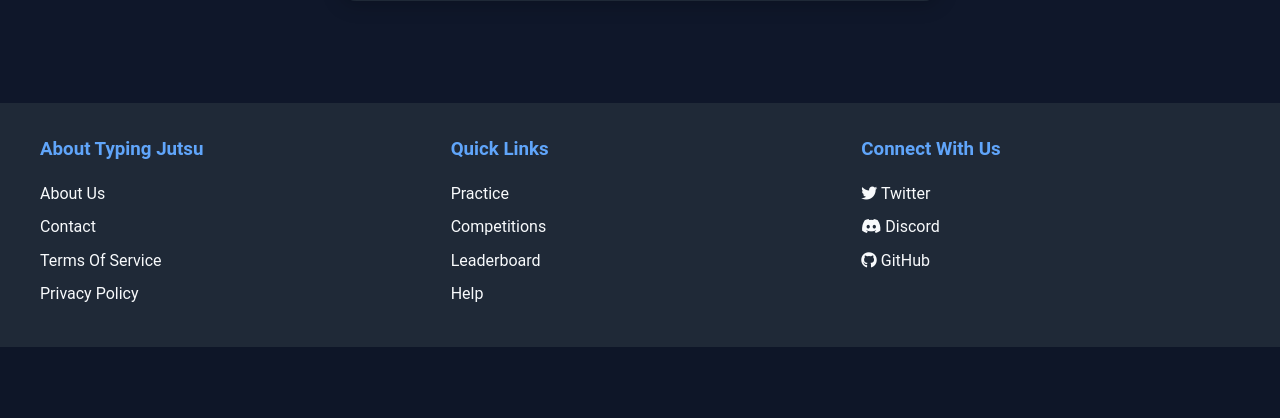
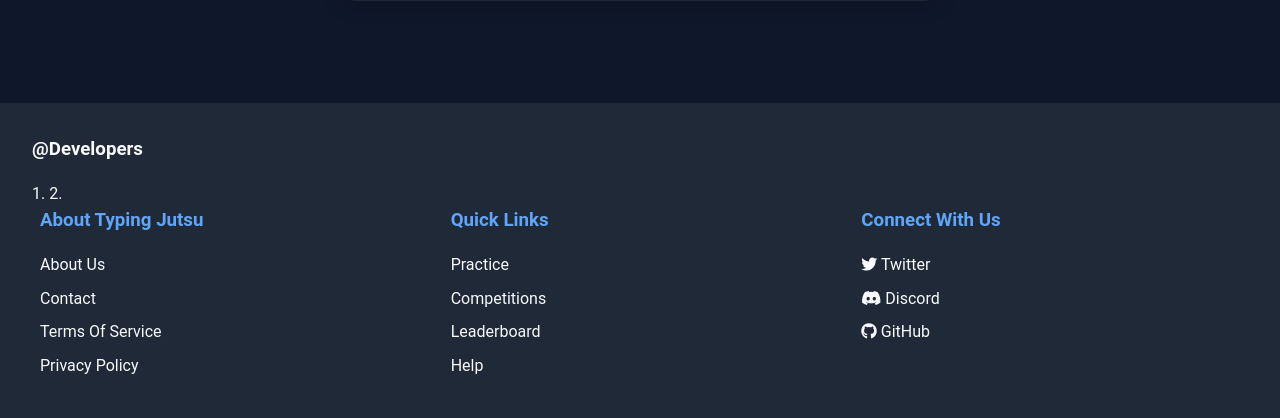
Before and after one commit to Tikesh01/Typingjutsu, a Django app: page /login/ in a window 1280 px wide. Shown: the part 773-1191 px from the top of the page. Before the commit the page ends 1120 px from the top, so only its background shows below. Run offline with Django 5.2, Linux system fonts and the light colour scheme; some web fonts are replaced.

Commit message:
Ui done almost

```diff
--- a/Typing_jutsu/typing_game/templates/typing_game/base.html
+++ b/Typing_jutsu/typing_game/templates/typing_game/base.html
@@ -61,6 +61,11 @@
     </main>
 
     <footer>
+        <div class="promotion">
+            <h3>@Developers</h3>
+            <span>1.<a href=""></a></span>
+            <span>2. <a href=""></a></span>
+        </div>
         <div class="footer-content">
             <div class="footer-section">
                 <h3>About Typing Jutsu</h3>
--- a/Typing_jutsu/typing_game/templates/typing_game/live_competition.html
+++ b/Typing_jutsu/typing_game/templates/typing_game/live_competition.html
@@ -95,6 +95,7 @@
         </ul>
     </div>
 {%else%}
+    <div class="container">
         <h2>Your Performance</h2>
         <div class="race-track">
             Typing not started yet
@@ -102,6 +103,7 @@
         <h2 id="para-header">
             <span>Uploaded Paragraph </span>
             <span id="duration">{{competition.duration}} minute(s)</span>
+            <span>{{competition.type}} typing</span>
         </h2>
         <div class="uploaded_para">
             {% for para in competition.paragraphs %}
@@ -118,5 +120,6 @@
                 <textarea name="TypingPara" id="TypingPara" placeholder="Wait for the organizer to start the competition..." rows="1" disabled></textarea>
             {%endif%}
         </div>
+    </div>
 {%endif%}
 {% endblock %}
--- a/Typing_jutsu/typing_game/views.py
+++ b/Typing_jutsu/typing_game/views.py
@@ -307,24 +307,6 @@ def activate_competition(request,competition_id):
     return render(request, 'typing_game/live_competition.html', context)
 
 @login_required
-@participant_required
-def join_competition(request, competition_id):
-    """Allows participants to join an active competition."""
-    participant_id = request.session.get('user_id')
-    competition = get_object_or_404(Competition, id=competition_id)
-
-    if competition.status != 'active':
-        messages.error(request, "This competition is not currently active.")
-        return redirect('typing_game:competitions')
-
-    participant = get_object_or_404(Participant, id=participant_id)
-    competition.participants.add(participant)
-    competition.save()
-
-    messages.success(request, f"You have successfully joined the competition '{competition.title}'!")
-    return redirect('typing_game:live_competition')
-
-@login_required
 def live_competition(request,competition_id):
     context = get_auth_context(request)
 
```
Also changed, not shown: Typing_jutsu/db.sqlite3. Lines whose indentation alone changed are shown as unchanged.
